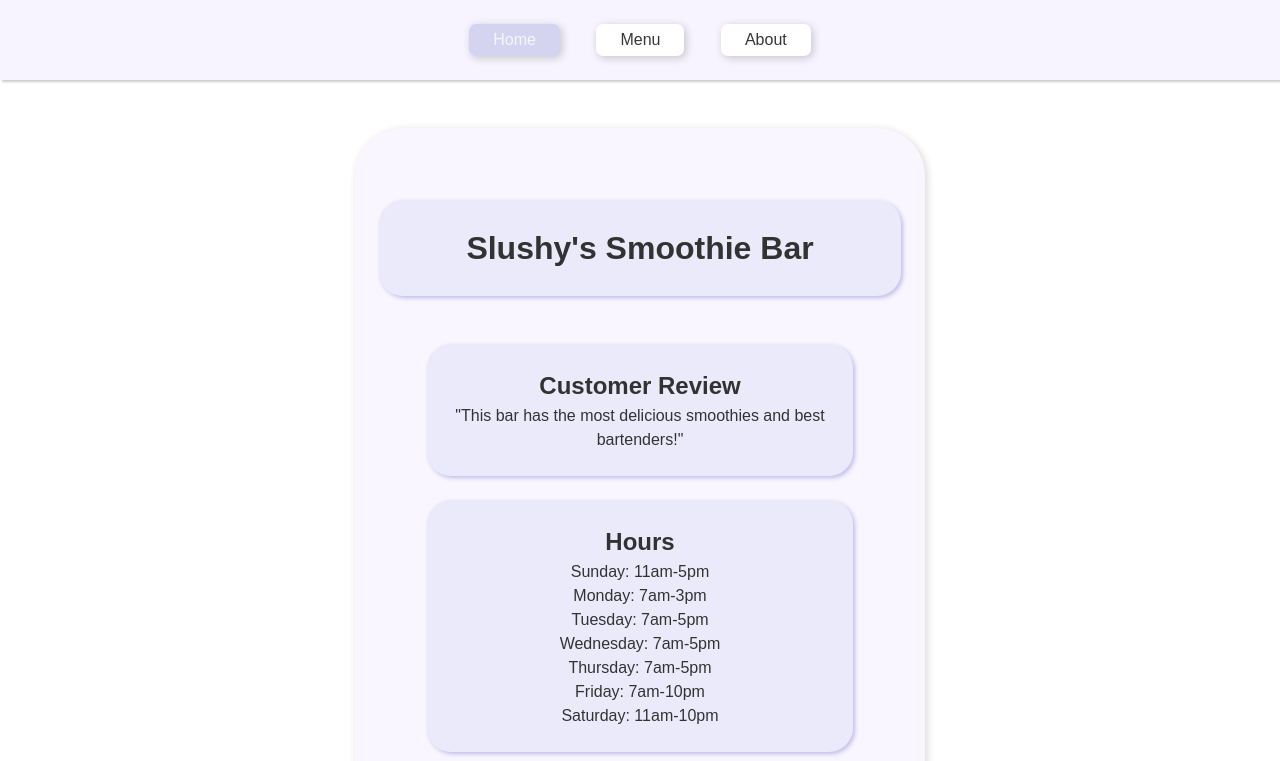
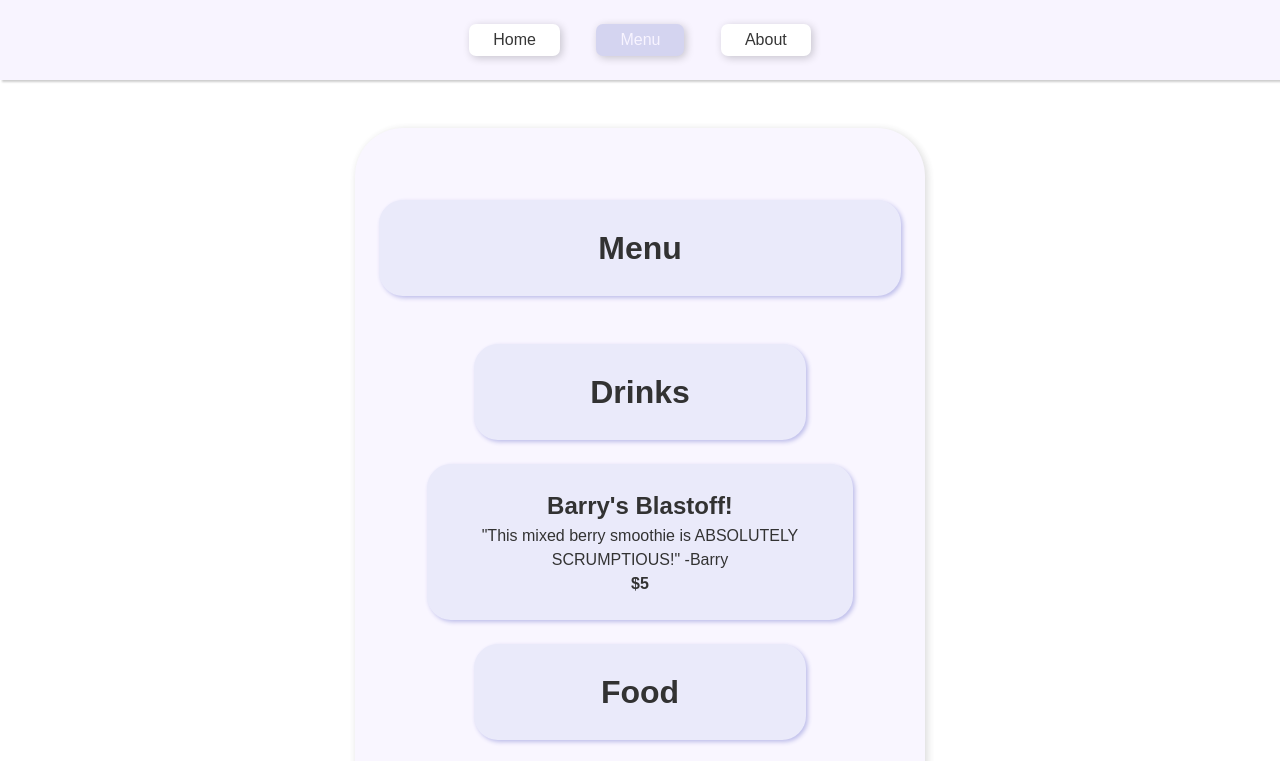
Before and after one commit to SarahDavis2/restaurant-page, a website built with webpack: page src/template.html in a window 1280 px wide. Both pictures are taken after a click on the button "Menu". Shown: the top 761 px of the page. Built offline with nearby package versions, Linux system fonts and the light colour scheme; files whose address does not match are found by name.

Commit message:
Feat: render pages

```diff
--- a/src/index.js
+++ b/src/index.js
@@ -1,5 +1,5 @@
 // scripts
-import {HomePage} from "./scripts/HomePage.js";
+import {Home} from "./scripts/Home.js";
 import {About} from "./scripts/About.js";
 import {Menu} from "./scripts/Menu.js";
 
@@ -9,19 +9,50 @@ import "./styles.css";
 
 class LoadPage {
     constructor() {
+        // load renders
+        this.home = new Home();
+        this.menu = new Menu();
+        this.about = new About();
+
+        // initiate data
         this.board = document.querySelector('.board');
-        new HomePage;
+        this.addBtnEventListener();
+
+        // initiate initial home render
+        this.home.render();
+        const nav = document.querySelector('nav')
+        const homeBtn = nav.firstElementChild;
+        homeBtn.classList.add('selected');
+        this.prvSelected = homeBtn;
+    }
+    addBtnEventListener() {
+        const nav = document.querySelector('nav');
+        nav.addEventListener('click', (e) => {
+            this.btnSelect(e.target);
+            this.clear();
+            switch(e.target.textContent) {
+                case 'Home':
+                    this.home.render();
+                    break;
+                case 'Menu':
+                    this.menu.render();
+                    break;
+                case 'About':
+                    this.about.render();
+            }
+        });
     }
     clear() {
         this.board.innerHTML = '';
     }
+    btnSelect(btnSelected) {
+        this.prvSelected.classList.remove('selected');
+        btnSelected.classList.add('selected');
+        this.prvSelected = btnSelected;
+    }
 }
 new LoadPage();
 
-// for tests
-// new HomePage();
-// new About();
-// new Menu();
 
 // TODO: ADD IMAGES TO MENU WITH WEBPACK SUPPORT
 // ALSO AM I SUPPOSE TO ADD STYLING THROUGH JAVASCRIPT AND NOT CSS?
--- a/src/scripts/About.js
+++ b/src/scripts/About.js
@@ -3,10 +3,11 @@ import {Page} from "./Page.js"
 class About extends Page {
     constructor() {
         super();
-
+    }
+    render() {
         this.addTitle("About Us");
         this.addCard("Sarah Davis (Owner)", "Hi, I am Sarah with a passion to share healthy and delicious smoothies at a young age of 20 years old.");
-        this.addCard("John Doe (Star Employee)", "Hello, I am John and have really loved working here for over 5 years. The customers are great, and we have a really encouraging work environment.")
+        this.addCard("John Doe (Star Employee)", "Hello, I am John and have really loved working here for over 5 years. The customers are great, and we have a really encouraging work environment.");
     }
 }
 
--- a/src/scripts/HomePage.js
+++ b/src/scripts/Home.js
@@ -1,9 +1,9 @@
 import {Page} from "./Page.js";
 
-class HomePage extends Page {
+class Home extends Page {
     constructor() {
         super();
-        const HOURS = [
+        this.HOURS = [
             "Sunday: 11am-5pm",
             "Monday: 7am-3pm",
             "Tuesday: 7am-5pm",
@@ -12,11 +12,6 @@ class HomePage extends Page {
             "Friday: 7am-10pm",
             "Saturday: 11am-10pm",
         ];
-
-        this.addTitle("Slushy's Smoothie Bar");
-        this.addCard("Customer Review", '"This bar has the most delicious smoothies and best bartenders!"');
-        this.addHours("Hours", HOURS);
-        this.addCard("Location", "6769 Top Bars Street, Barstool, NY, 69420");
     }
     addHours(inputHeader, list) {
         const card = this.addBlankCard(inputHeader);
@@ -31,6 +26,12 @@ class HomePage extends Page {
 
         card.appendChild(ul);
     }
+    render() {
+        this.addTitle("Slushy's Smoothie Bar");
+        this.addCard("Customer Review", '"This bar has the most delicious smoothies and best bartenders!"');
+        this.addHours("Hours", this.HOURS);
+        this.addCard("Location", "6769 Top Bars Street, Barstool, NY, 69420");
+    }
 }
 
-export {HomePage};
+export {Home};
--- a/src/scripts/Menu.js
+++ b/src/scripts/Menu.js
@@ -3,12 +3,6 @@ import {Page} from "./Page.js";
 class Menu extends Page {
     constructor() {
         super();
-
-        this.addTitle("Menu");
-        this.addSubTitle("Drinks");
-        this.addItem("Barry's Blastoff!", '"This mixed berry smoothie is ABSOLUTELY SCRUMPTIOUS!" -Barry', "$5");
-        this.addSubTitle("Food");
-        this.addItem("Avocado Toast", `"OMG. IT'S SO Creamy! :)" -Bernie`, "$7")
     }
     addItem(inputName, inputDesc, inputPrice) {
         const card = this.addBlankCard(inputName);
@@ -22,6 +16,13 @@ class Menu extends Page {
         card.appendChild(desc);
         card.appendChild(price);
     }
+    render() {
+        this.addTitle("Menu");
+        this.addSubTitle("Drinks");
+        this.addItem("Barry's Blastoff!", '"This mixed berry smoothie is ABSOLUTELY SCRUMPTIOUS!" -Barry', "$5");
+        this.addSubTitle("Food");
+        this.addItem("Avocado Toast", `"OMG. IT'S SO Creamy! :)" -Bernie`, "$7")
+    }
 }
 
 export {Menu};
--- a/src/template.html
+++ b/src/template.html
@@ -9,7 +9,7 @@
     <div id="content">
         <header>
             <nav>
-                <button type="button" class="selected">Home</button>
+                <button type="button">Home</button>
                 <button type="button">Menu</button>
                 <button type="button">About</button>
             </nav>
```
